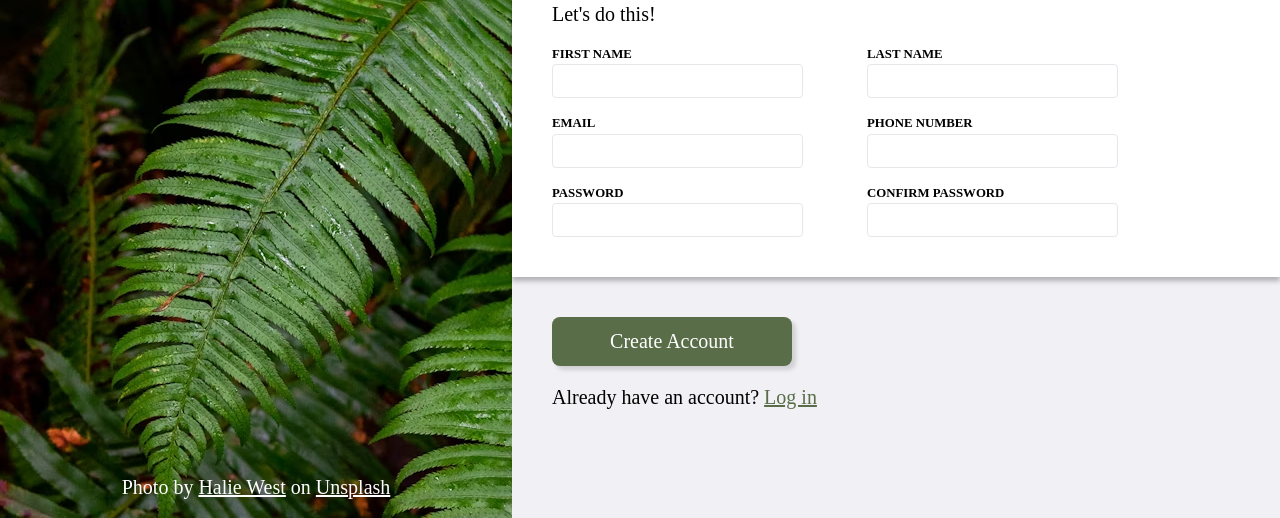
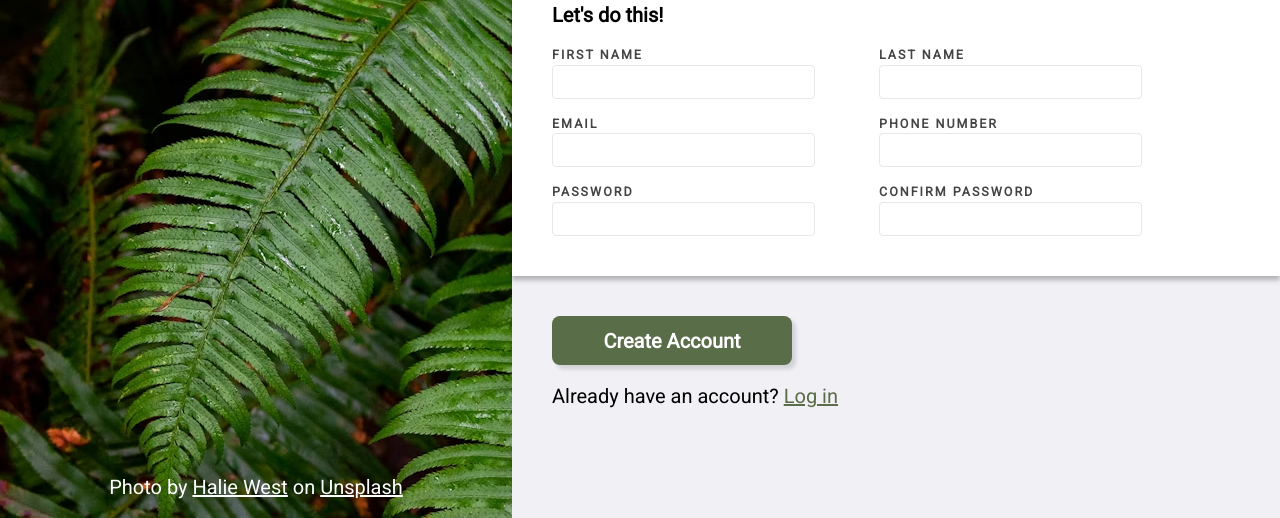
Before and after one commit to pattern-screamer/odin-signupform, a plain HTML site: page index.html in a window 1280 px wide. Shown: the part 282-800 px from the top of the page. Drawn offline with Linux system fonts and the light colour scheme.

Commit message:
Add font, apply section font weights, style label text, fix motivation paragraph text overflow bug

```diff
--- a/index.html
+++ b/index.html
@@ -28,7 +28,7 @@
         <p>You <em>know</em> you want to.</p>
       </div>
       <div class="registration">
-        <p>Let's do this!</p>
+        <p class="imperative">Let's do this!</p>
         <div class="flex-form">
           <form id="reg" method="GET" action="#">
             <p>
--- a/styles.css
+++ b/styles.css
@@ -6,6 +6,25 @@
   font-weight: bold;
   font-style: normal;
   font-display: swap;
+}
+
+/* IMPORT ROBOTO FONT */
+@font-face {
+    font-family: 'Roboto';
+    src: url('./fonts/Roboto-Regular.woff2') format('woff2'),
+        url('./fonts/Roboto-Regular.woff') format('woff');
+    font-weight: normal;
+    font-style: normal;
+    font-display: swap;
+}
+
+@font-face {
+    font-family: 'Roboto';
+    src: url('./fonts/Roboto-Italic.woff2') format('woff2'),
+        url('./fonts/Roboto-Italic.woff') format('woff');
+    font-weight: normal;
+    font-style: italic;
+    font-display: swap;
 }
 
 :root {
@@ -22,6 +41,7 @@
   display: flex;
   height: 100vh;
 
+  font-family: 'Roboto', system-ui;
   font-size: 1.25rem;
 }
 
@@ -74,7 +94,7 @@
   display: flex;
   flex-direction: column;
 
-  min-width: 700px;
+  min-width: 720px;
 }
 
 .right > div {
@@ -91,11 +111,13 @@
 
   flex: 1;
 
+  font-weight: bold;
+
   z-index: 10;
 }
 
 .motivation > p {
-  width: calc(700px + 2rem);
+  max-width:  700px;
 }
 
 .motivation > .sign-up-now {
@@ -106,6 +128,10 @@
   background-color: var(--registration-bg-color);
   box-shadow: 0 4px 5px #0004;
   z-index: 20;
+}
+
+.imperative {
+  font-weight: 600;
 }
 
 .flex-form {
@@ -126,8 +152,10 @@
 }
 
 form > p > label {
-  font-size: 0.8rem;
-  font-weight: bold;
+  color: #444;
+  font-size: 0.625em;
+  font-weight: 600;
+  letter-spacing: 2px;
 }
 
 form > p > input {
@@ -163,6 +191,8 @@ form > p > input:invalid {
   box-shadow: 4px 4px 4px #0002;
   padding: 0.6rem;
 
+  font-weight: bold;
+
   width: 240px;
 }
 
```
Also changed, not shown: fonts/Roboto-Italic.woff (added), fonts/Roboto-Italic.woff2 (added), fonts/Roboto-Regular.woff (added), fonts/Roboto-Regular.woff2 (added).
